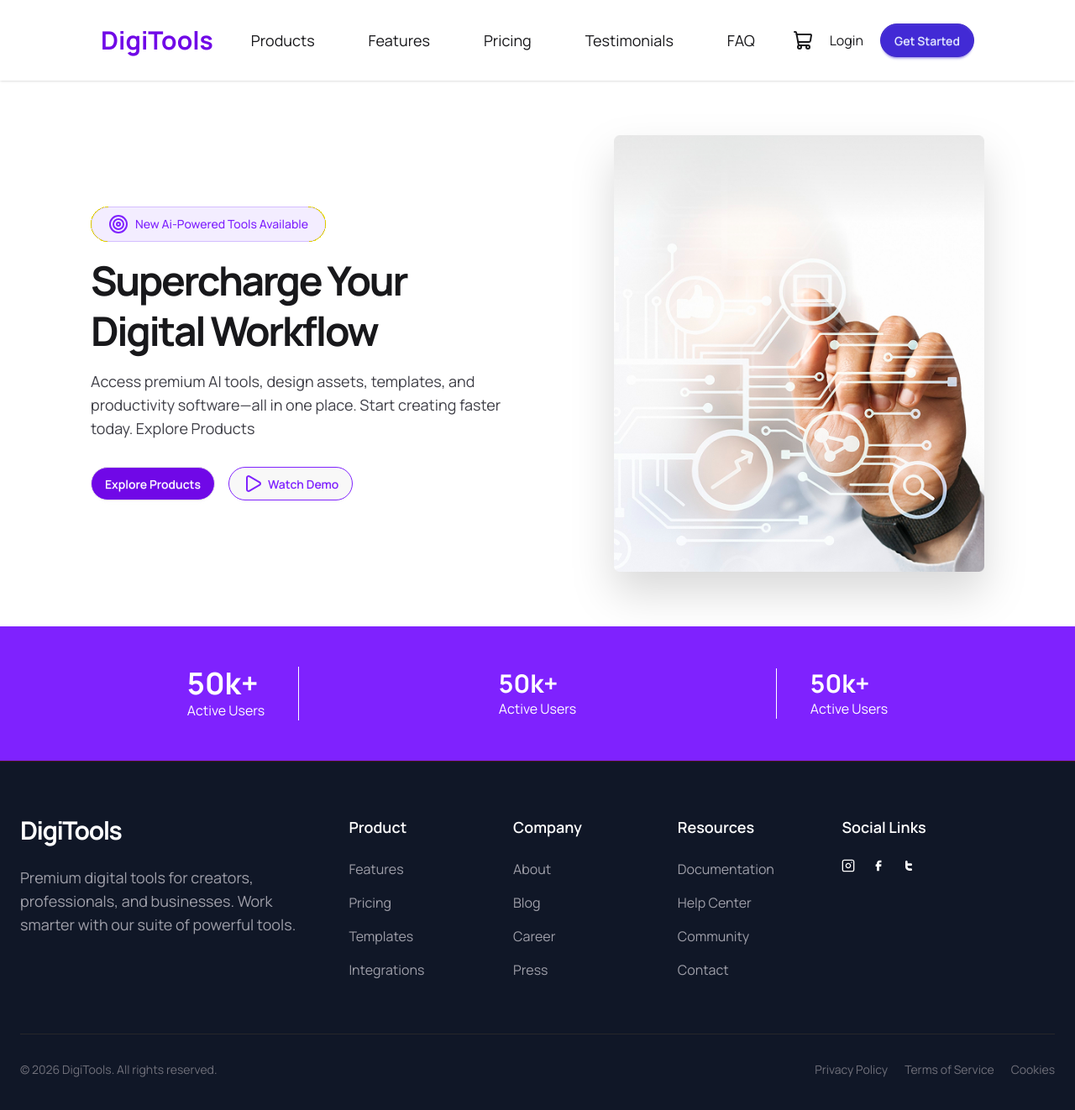
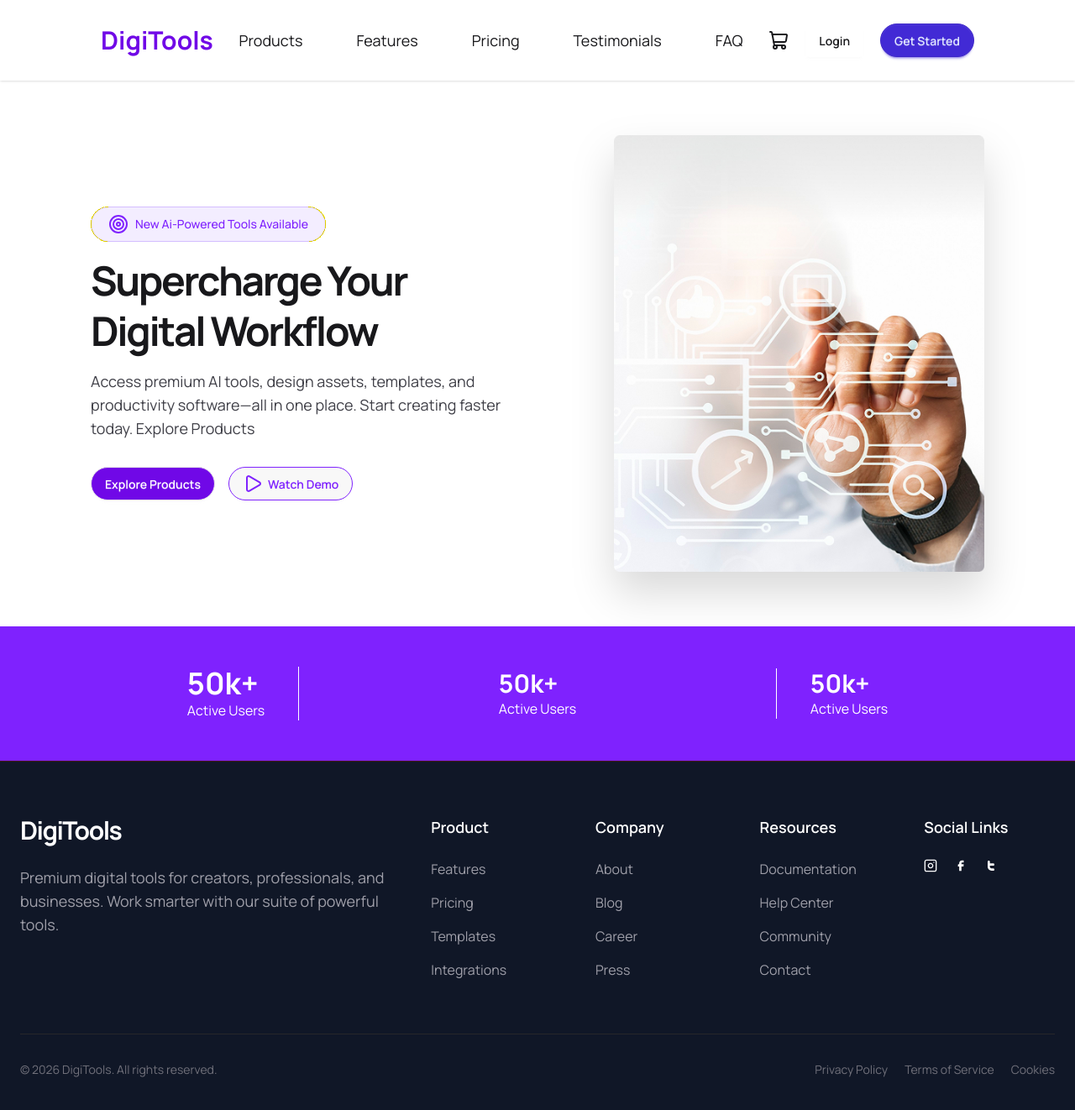
Before and after one commit to Mahadi176/Digitool-Platform, a React (Vite) app: page / in a window 1280 px wide. Shown: the whole page at 84% size. Built offline with nearby package versions, Linux system fonts and the light colour scheme.

Commit message:
some changes on the remaining components

```diff
--- a/src/Components/Footer.jsx
+++ b/src/Components/Footer.jsx
@@ -7,7 +7,7 @@ const Footer = () => {
       <div className="max-w-7xl mx-auto px-6">
         <div className="grid grid-cols-1 md:grid-cols-13 gap-10">
           {/* Logo & Description */}
-          <div className="md:col-span-4">
+          <div className="md:col-span-5">
             <div className="flex items-center gap-3 mb-6">
               <h2 className="text-3xl font-bold tracking-tighter text-white">
                 DigiTools
--- a/src/Components/Navbar.jsx
+++ b/src/Components/Navbar.jsx
@@ -27,8 +27,8 @@ const Navbar = () => {
         </ul>
       </div>
       <div className="flex items-center justify-center gap-5">
-        <div><ShoppingCart /></div>
-        <div>Login</div>
+        <div><a><ShoppingCart /></a></div>
+        <button className='btn  bg-white border-0'>Login</button>
         <button className='btn btn-primary rounded-4xl'>Get Started</button>
       </div>
     </div>
```
